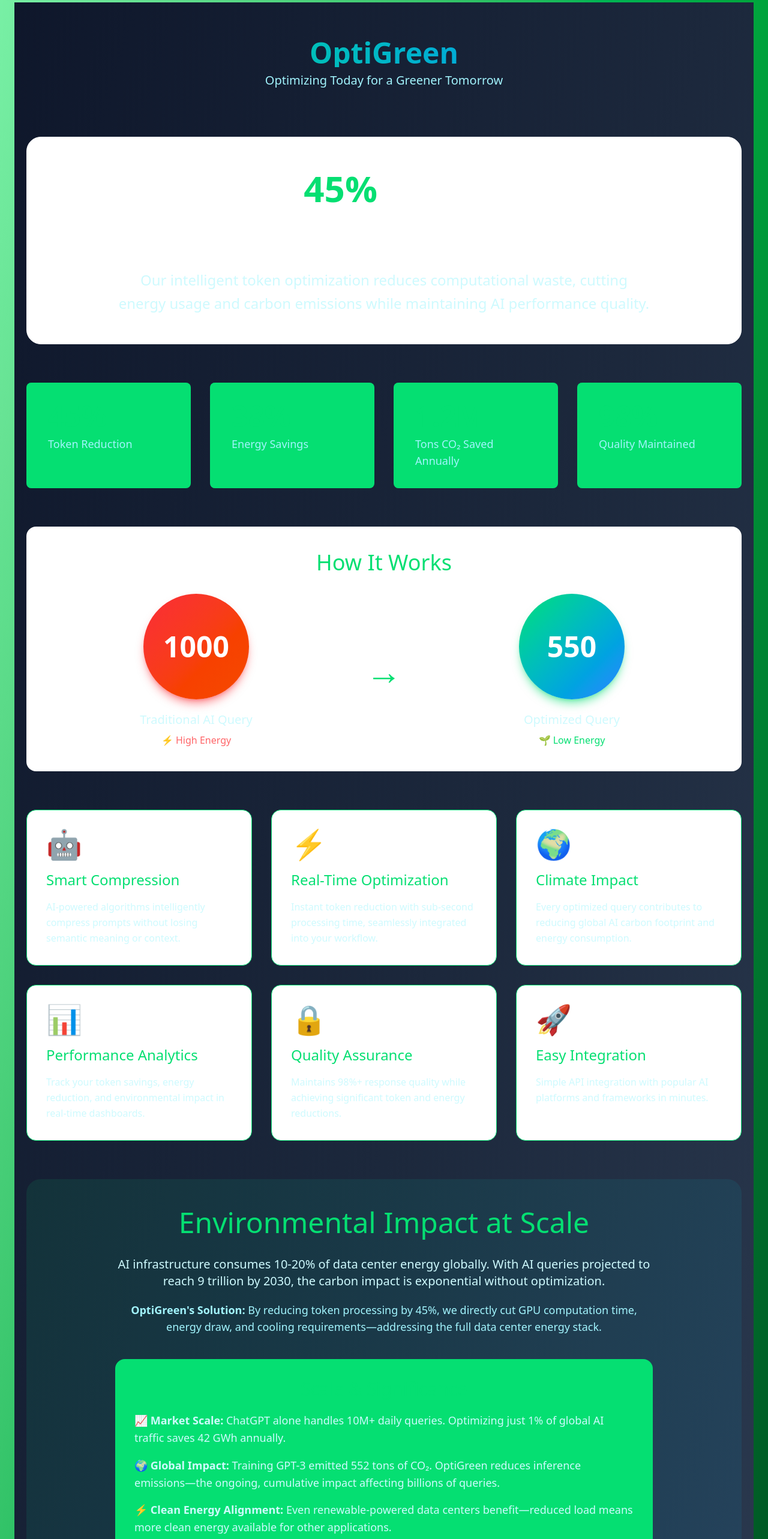
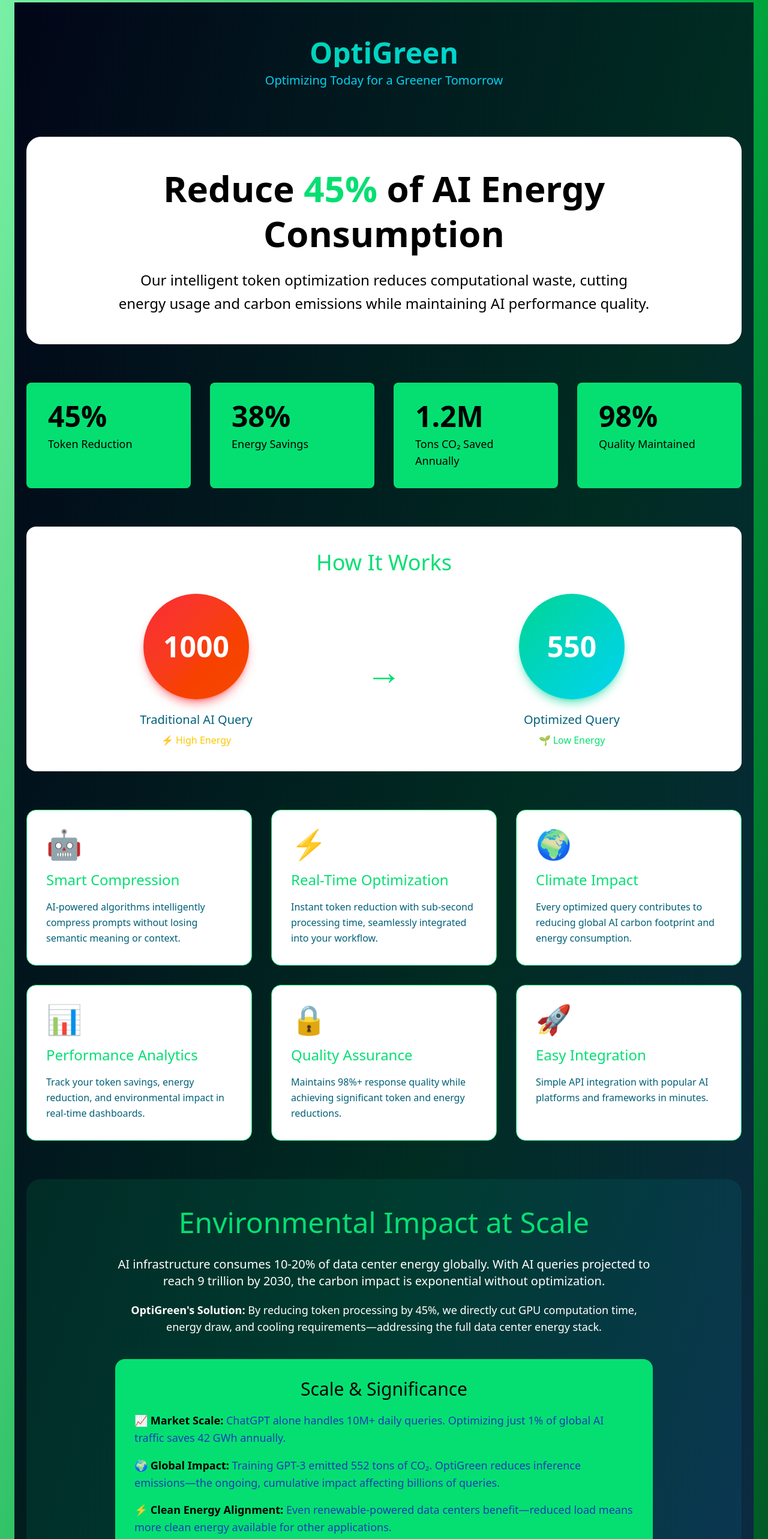
Before and after one commit to demeb324/Desert-Dev-Hackathon, a React (Vite) app in the folder tokenwise/: page /about in a window 1280 px wide. Shown: the part 100-2666 px from the top of the page at 60% size. Built offline with nearby package versions, Linux system fonts and the light colour scheme.

Commit message:
frontend design

```diff
--- a/tokenwise/src/pages/About.tsx
+++ b/tokenwise/src/pages/About.tsx
@@ -74,30 +74,30 @@
   ];
 
   return (
-  <div className="min-h-screen bg-gradient-to-br from-slate-900 via-slate-800 to-slate-700 text-white p-5">
+  <div className="min-h-screen bg-gradient-to-br from-slate-950 via-emerald-950 to-blue-950 text-white p-5">
     <div className="max-w-7xl mx-auto">
       {/* Header */}
       <header className="py-10 text-center">
-        <h1 className="text-5xl font-bold bg-gradient-to-r from-green-400 to-blue-500 bg-clip-text text-transparent mb-2">
+        <h1 className="text-5xl font-extrabold bg-gradient-to-r from-emerald-400 to-cyan-400 bg-clip-text text-transparent mb-2">
           OptiGreen
         </h1>
-        <p className="text-xl text-cyan-200 font-light">
+        <p className="text-xl text-cyan-400 font-light ">
           Optimizing Today for a Greener Tomorrow
         </p>
       </header>
 
       {/* Hero Section */}
       <div className="bg-white bg-opacity-5 backdrop-blur-sm rounded-3xl p-12 my-10 border border-white border-opacity-10">
-        <h2 className="text-5xl md:text-6xl font-bold text-center mb-5 leading-tight">
+        <h2 className="text-5xl md:text-6xl font-bold text-center mb-5 leading-tight text-black">
           Reduce <span className="text-green-400">45%</span> of AI Energy Consumption
         </h2>
-        <p className="text-xl md:text-2xl text-cyan-100 text-center max-w-4xl mx-auto leading-relaxed">
+        <p className="text-xl md:text-2xl text-black text-center max-w-4xl mx-auto leading-relaxed">
           Our intelligent token optimization reduces computational waste, cutting energy usage and carbon emissions while maintaining AI performance quality.
         </p>
       </div>
 
       {/* Stats Grid */}
-      <div className="grid grid-cols-1 md:grid-cols-2 lg:grid-cols-4 gap-8 my-16">
+      <div className="grid grid-cols-1 md:grid-cols-2 lg:grid-cols-4 gap-8 my-16 ">
         {stats.map((stat, index) => (
         <div
         key={index}
@@ -105,10 +105,10 @@
         onMouseEnter={() => setHoveredStat(index)}
         onMouseLeave={() => setHoveredStat(null)}
         >
-          <div className="text-5xl font-bold text-green-400 mb-2">
+          <div className="text-5xl font-bold text-black mb-2">
             {stat.number}
           </div>
-          <div className="text-lg text-cyan-200">{stat.label}</div>
+          <div className="text-lg text-black">{stat.label}</div>
         </div>
         ))}
       </div>
@@ -122,8 +122,8 @@
             <div className="w-44 h-44 mx-auto mb-5 rounded-full flex items-center justify-center text-5xl font-bold bg-gradient-to-br from-red-500 to-orange-600 shadow-lg shadow-red-500/50">
               1000
             </div>
-            <div className="text-xl mt-2 text-cyan-100">Traditional AI Query</div>
-            <div className="text-red-400 mt-2">⚡ High Energy</div>
+            <div className="text-xl mt-2 text-cyan-800">Traditional AI Query</div>
+            <div className="text-yellow-400 mt-2">⚡ High Energy</div>
           </div>
 
           {/* Arrow */}
@@ -131,10 +131,10 @@
 
           {/* After */}
           <div className="text-center flex-1 min-w-[200px]">
-            <div className="w-44 h-44 mx-auto mb-5 rounded-full flex items-center justify-center text-5xl font-bold bg-gradient-to-br from-green-400 to-blue-500 shadow-lg shadow-green-400/50">
+            <div className="w-44 h-44 mx-auto mb-5 rounded-full flex items-center justify-center text-5xl font-bold bg-gradient-to-br from-emerald-400 to-cyan-400 shadow-lg shadow-emerald-400/50">
               550
             </div>
-            <div className="text-xl mt-2 text-cyan-100">Optimized Query</div>
+            <div className="text-xl mt-2 text-cyan-800">Optimized Query</div>
             <div className="text-green-400 mt-2">🌱 Low Energy</div>
           </div>
         </div>
@@ -155,7 +155,7 @@
         >
           <div className="text-5xl mb-5">{feature.icon}</div>
           <h3 className="text-2xl mb-4 text-green-400">{feature.title}</h3>
-          <p className="text-cyan-100 leading-relaxed">{feature.description}</p>
+          <p className="text-cyan-800 leading-relaxed">{feature.description}</p>
         </div>
         ))}
       </div>
@@ -164,22 +164,22 @@
       <div className="bg-gradient-to-br from-green-400/10 to-blue-500/10 rounded-3xl p-12 my-10">
         <h2 className="text-4xl md:text-5xl mb-8 text-green-400 text-center">Environmental Impact at Scale</h2>
 
-        <p className="text-lg md:text-xl text-cyan-100 max-w-4xl mx-auto mb-5 text-center">
+        <p className="text-lg md:text-xl text-white max-w-4xl mx-auto mb-5 text-center">
           AI infrastructure consumes 10-20% of data center energy globally. With AI queries projected to reach 9 trillion by 2030, the carbon impact is exponential without optimization.
         </p>
 
-        <p className="text-base md:text-lg text-cyan-200 max-w-4xl mx-auto mb-10 text-center">
+        <p className="text-base md:text-lg text-white max-w-4xl mx-auto mb-10 text-center">
           <strong>OptiGreen's Solution:</strong> By reducing token processing by 45%, we directly cut GPU computation time, energy draw, and cooling requirements—addressing the full data center energy stack.
         </p>
 
         {/* Scale & Significance Box */}
         <div className="bg-green-400 bg-opacity-10 rounded-2xl p-8 my-10 max-w-4xl mx-auto">
-          <h3 className="text-green-400 text-2xl md:text-3xl mb-5 text-center">Scale & Significance</h3>
-          <div className="text-left text-cyan-100 space-y-4 text-base md:text-lg leading-relaxed">
-            <p>📈 <strong>Market Scale:</strong> ChatGPT alone handles 10M+ daily queries. Optimizing just 1% of global AI traffic saves 42 GWh annually.</p>
-            <p>🌍 <strong>Global Impact:</strong> Training GPT-3 emitted 552 tons of CO₂. OptiGreen reduces inference emissions—the ongoing, cumulative impact affecting billions of queries.</p>
-            <p>⚡ <strong>Clean Energy Alignment:</strong> Even renewable-powered data centers benefit—reduced load means more clean energy available for other applications.</p>
-            <p>🏭 <strong>Infrastructure Relief:</strong> Lower computational demands reduce pressure on grid infrastructure and data center expansion.</p>
+          <h3 className="text-black text-2xl md:text-3xl mb-5 text-center">Scale & Significance</h3>
+          <div className="text-left text-blue-800 space-y-4 text-base md:text-lg leading-relaxed">
+            <p>📈 <strong className="text-black">Market Scale:</strong> ChatGPT alone handles 10M+ daily queries. Optimizing just 1% of global AI traffic saves 42 GWh annually.</p>
+            <p>🌍 <strong className="text-black">Global Impact:</strong> Training GPT-3 emitted 552 tons of CO₂. OptiGreen reduces inference emissions—the ongoing, cumulative impact affecting billions of queries.</p>
+            <p>⚡ <strong className="text-black">Clean Energy Alignment:</strong> Even renewable-powered data centers benefit—reduced load means more clean energy available for other applications.</p>
+            <p>🏭 <strong className="text-black">Infrastructure Relief:</strong> Lower computational demands reduce pressure on grid infrastructure and data center expansion.</p>
           </div>
         </div>
 
@@ -216,7 +216,7 @@
         {/* Why This Matters Now */}
         <div className="mt-12 p-6 md:p-8 bg-white bg-opacity-5 rounded-2xl border-l-4 border-green-400 max-w-4xl mx-auto">
           <h3 className="text-green-400 text-2xl md:text-3xl mb-4">Why This Matters Now</h3>
-          <p className="text-cyan-100 text-base md:text-lg leading-relaxed">
+          <p className="text-purple-500 text-base md:text-lg leading-relaxed">
             AI energy consumption is projected to <strong>double every 3.4 months</strong> as models grow larger and adoption accelerates.
             Traditional solutions focus on hardware efficiency—OptiGreen addresses the problem at the software level, creating
             immediate, scalable impact without requiring infrastructure overhaul. Every query optimized today compounds into
@@ -231,7 +231,7 @@
         <p className="text-lg md:text-xl text-cyan-100 mb-10">
           Make your AI applications more sustainable today
         </p>
-        <button className="px-8 md:px-12 py-4 md:py-5 bg-gradient-to-r from-green-400 to-blue-500 text-white rounded-full text-xl md:text-2xl font-semibold transition-all duration-300 hover:-translate-y-1 hover:shadow-2xl shadow-lg shadow-green-400/30">
+        <button className="px-8 md:px-12 py-4 md:py-5 bg-gradient-to-r from-emerald-400 to-cyan-400 text-white rounded-full text-xl md:text-2xl font-semibold transition-all duration-300 hover:-translate-y-1 hover:shadow-2xl shadow-lg shadow-emerald-400/30">
           Try OptiGreen
         </button>
       </div>
--- a/tokenwise/src/pages/Dashboard.tsx
+++ b/tokenwise/src/pages/Dashboard.tsx
@@ -8,6 +8,8 @@
 // 💡 State is lifted up to the common parent
     const [optimizerInput, setOptimizerInput] = useState<TokenOptimizeInput>('');
     return (
+        <div className="min-h-screen bg-gradient-to-br from-slate-950 via-emerald-950 to-blue-950 text-white p-5">
+            <div className="max-w-7xl mx-auto">
                 <div className="grid md:grid-cols-4 gap-6 mt-6">
                     <div className="md:col-span-1">
                         <TokenInput onInputReady={setOptimizerInput}/>
@@ -19,6 +21,8 @@
                         <OptimizerPanel tokenInput={optimizerInput}/>
                     </div>
                 </div>
+            </div>
+        </div>
     );
 };
 
```
Lines whose indentation alone changed are shown as unchanged.
